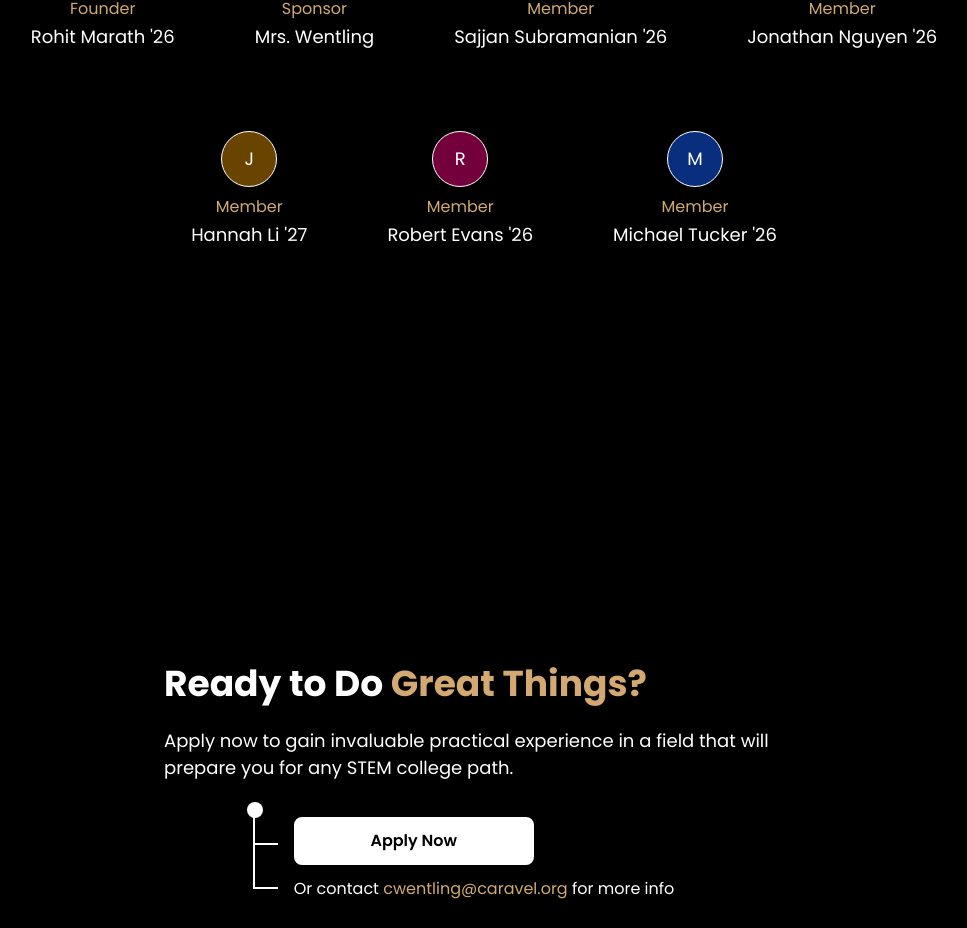
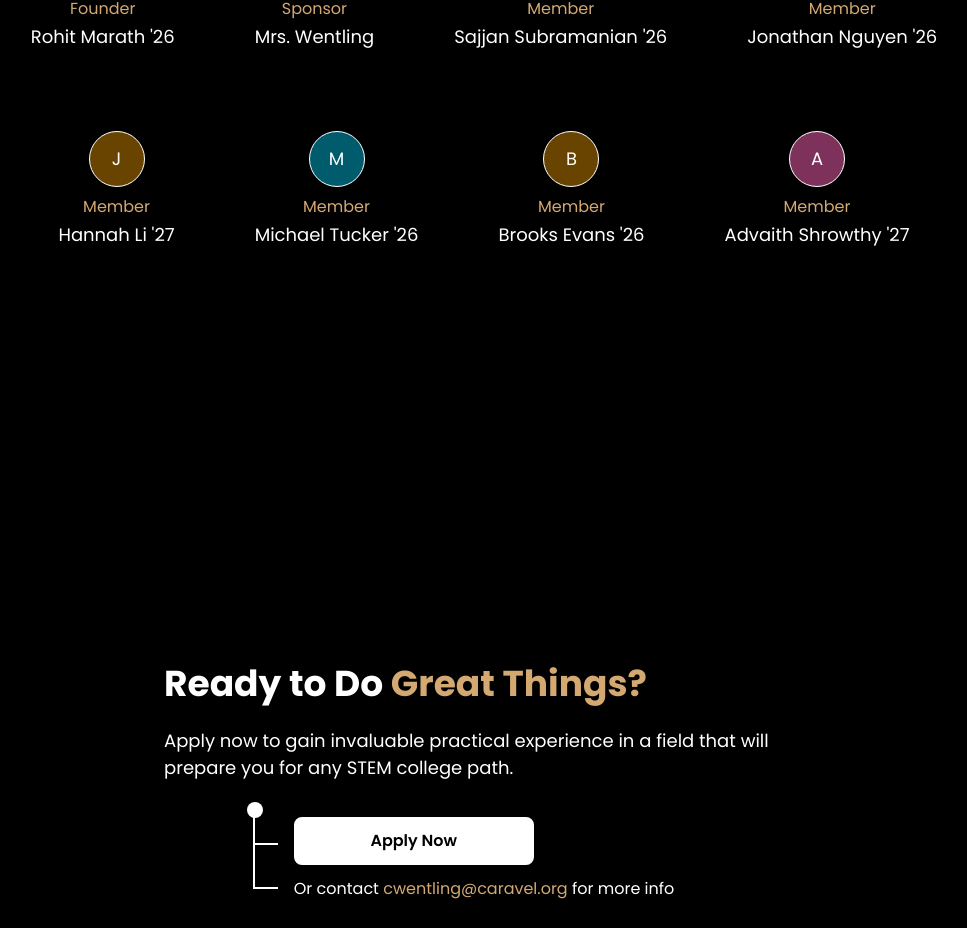
Before and after one commit to rohitcoder1976/linalg-website, a Next.js app: page / in a window 1280 px wide. Shown: the part 1573-2501 px from the top of the page, without its empty margins (156-1123 px from the left). Built offline with nearby package versions, Linux system fonts and the light colour scheme.

Commit message:
changed team members

```diff
--- a/src/components/OurTeam.tsx
+++ b/src/components/OurTeam.tsx
@@ -35,20 +35,26 @@ const members = [
         initials: "J"
     },
     {
-        name: "Robert Evans '26",
-        title: "Member",
-        profilePicture: "none",
-        initials: "R"
-    },
-    {
         name: "Michael Tucker '26",
         title: "Member",
         profilePicture: "none",
         initials: "M"
     },
+    {
+        name: "Brooks Evans '26",
+        title: "Member",
+        profilePicture: "none",
+        initials: "B"
+    },
+    {
+        name: "Advaith Shrowthy '27",
+        title: "Member",
+        profilePicture: "none",
+        initials: "A"
+    }
 ];
 
-const colorToIndex = ["bg-red-600/50", "bg-blue-600/50", "bg-green-600/50", "bg-purple-600/50", "bg-yellow-600/50", "bg-pink-600/50", "bg-blue-600/50"];
+const colorToIndex = ["bg-red-600/50", "bg-blue-600/50", "bg-green-600/50", "bg-purple-600/50", "bg-yellow-600/50", "bg-cyan-500/50", "bg-yellow-600/50", "bg-pink-400/50"];
 
 const variants = {
     initial: {
```
